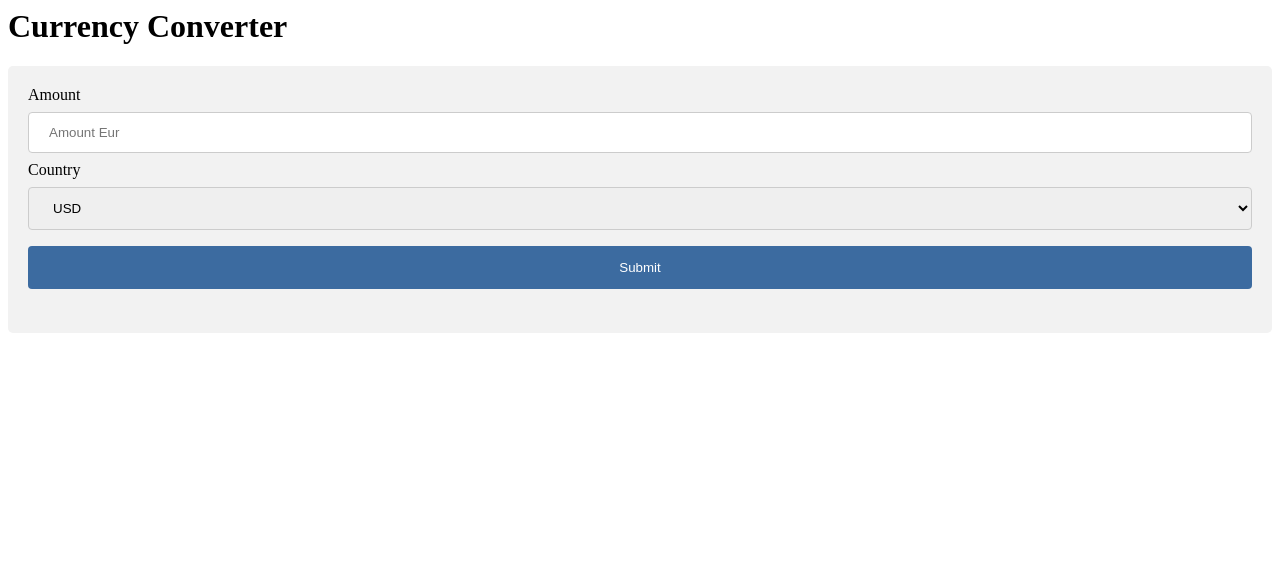
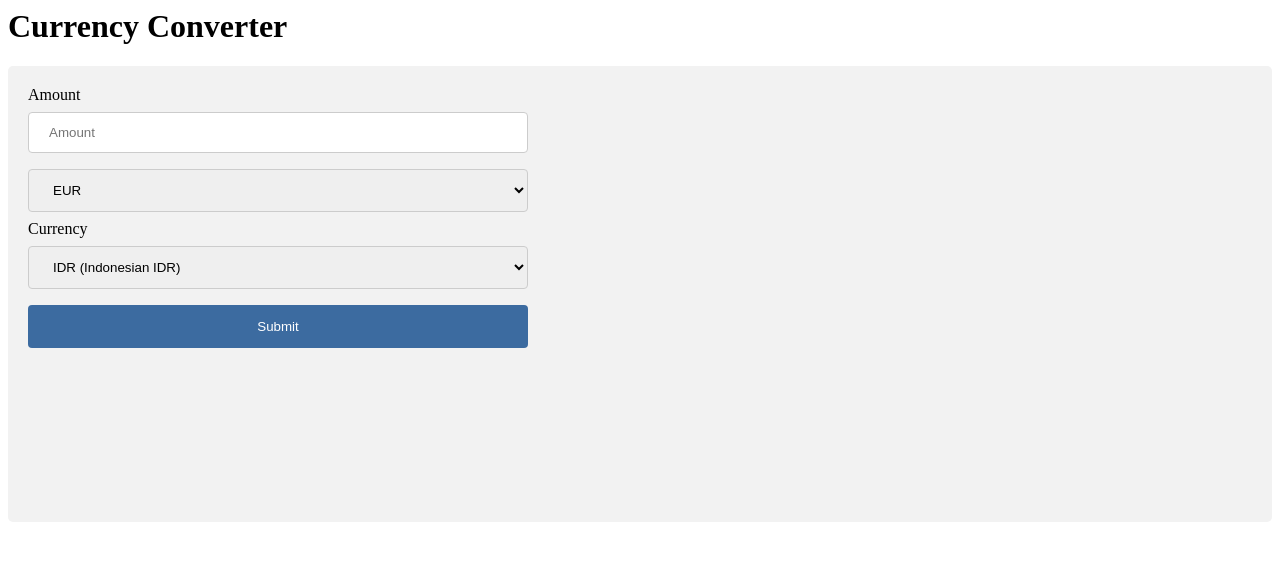
Before and after one commit to 180485/the-dream, a PHP site: page / in a window 1280 px wide. Shown: the top 561 px of the page. Run offline with PHP 8.4, Linux system fonts and the light colour scheme.

Commit message:
Adding php with 3 converter

```diff
--- a/index.html
+++ b/index.html
@@ -9,19 +9,23 @@
     <h1>Currency Converter</h1>
 
 <div>
-  <form action="convertor.php">
+  <form action="convertor.php" method="post">
 
-    <label for="lname">Amount</label>
-    <input type="text" id="Camount" name="Amount" placeholder="Amount Eur">
+    <label name="amount">Amount</label>
+    <input type="text" id="Camount" name="amount" placeholder="Amount">
 
-    <label for="country">Country</label>
-    <select id="Currency" name="Currency">
-        <option value="USD" selected >USD</option>
-        <option value="AUD">AUD</option>
-        <option value="SGD">SGD</option>
+    <select name='cur1'>
+        <option value="EUR">EUR</option>
+        </select>
+
+    <label for="country">Currency</label>
+    <select id="Currency" name="cur">
+        <option value="IDR" selected >IDR (Indonesian IDR) </option>
+        <option value="AUD">AUD (Australian Dollar)</option>
+        <option value="USD">USD (American  Dollar)</option>
     </select>
 
-    <input type="submit" value="Submit">
+    <input type="submit" name="submit" value="Submit">
   </form>
 </div>
 </body>
--- a/style.css
+++ b/style.css
@@ -1,4 +1,7 @@
-
+    form{
+        width: 500px;
+        height: 400px;
+    }
 	input[type=text], select {
         width: 100%;
         padding: 12px 20px;
```
Also changed, not shown: convertor.php (+30 -0 lines).
